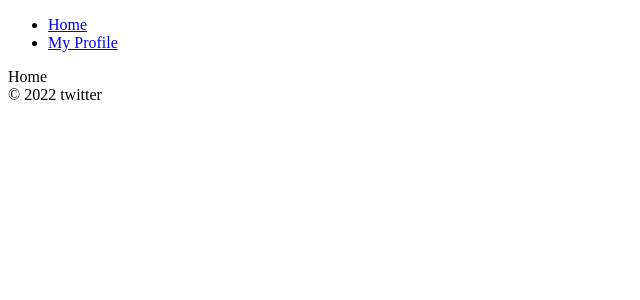
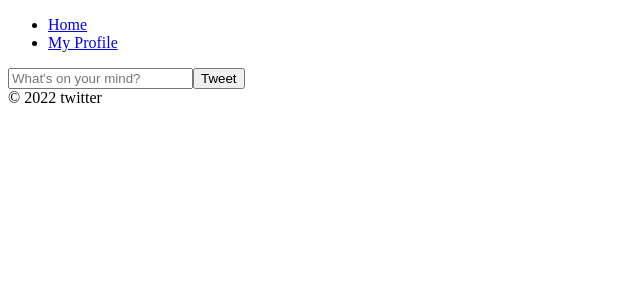
Before and after one commit to duckguya/twitter, a React (Create React App) app: page /#/ in a window 1280 px wide. Shown: the top 300 px of the page, without its empty margins (0-640 px from the left). Built offline with nearby package versions, Linux system fonts and the light colour scheme; no server answers; sample sign-in values are in the browser's storage.

Commit message:
Database Setup and Tweeting

```diff
--- a/src/fbase.js
+++ b/src/fbase.js
@@ -18,3 +18,4 @@
 export const firebaseInstance = firebase;
 
 export const authService = firebase.auth();
+export const dbService = firebase.firestore();
--- a/src/routes/Home.js
+++ b/src/routes/Home.js
@@ -1,3 +1,35 @@
-import React from "react";
+import { dbService } from "fbase";
+import React, { useState } from "react";
 
-export default () => <span>Home</span>;
+export default () => {
+  const [tweet, setTweet] = useState("");
+
+  const onSubmit = async (event) => {
+    event.preventDefault();
+    await dbService.collection("tweets").add({
+      tweet,
+      createdAt: Date.now(),
+    });
+    setTweet("");
+  };
+  const onChange = (event) => {
+    const {
+      target: { value },
+    } = event;
+    setTweet(value);
+  };
+  return (
+    <div>
+      <form onSubmit={onSubmit}>
+        <input
+          value={tweet}
+          onChange={onChange}
+          type="text"
+          placeholder="What's on your mind?"
+          maxLength={120}
+        />
+        <input type="submit" value="Tweet" />
+      </form>
+    </div>
+  );
+};
```
